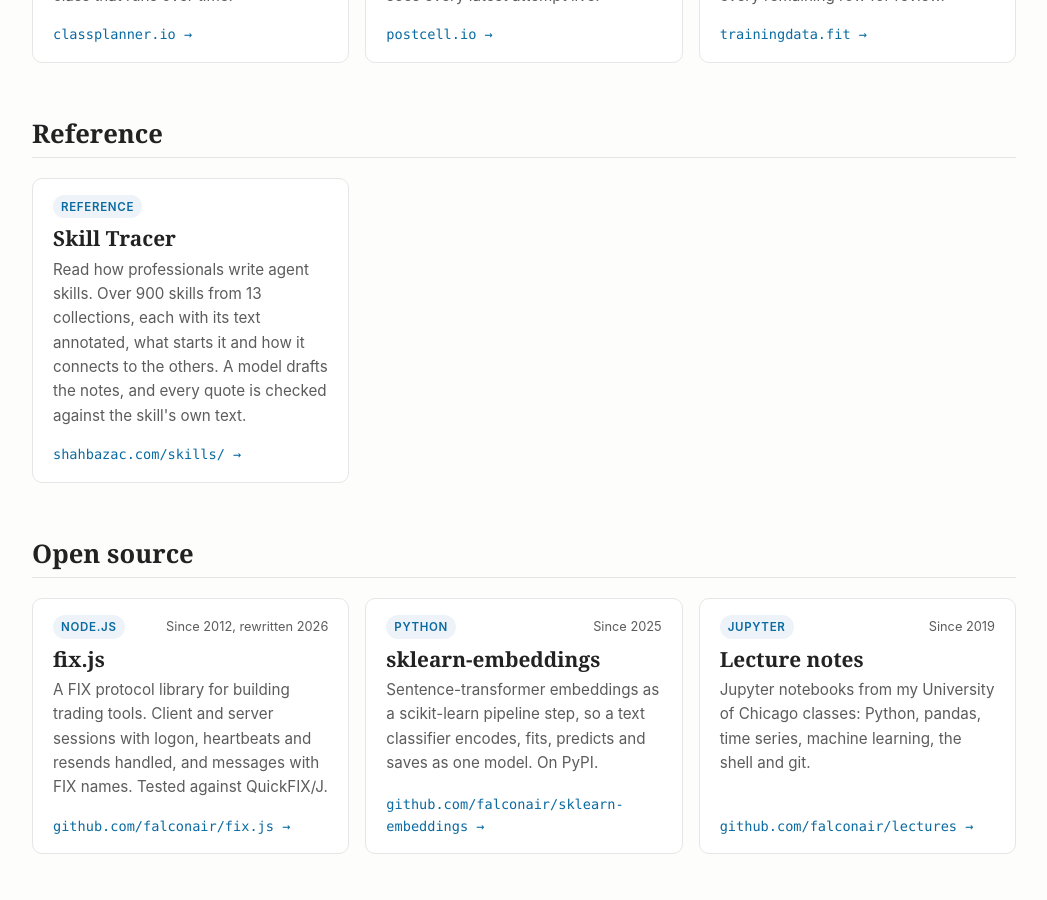
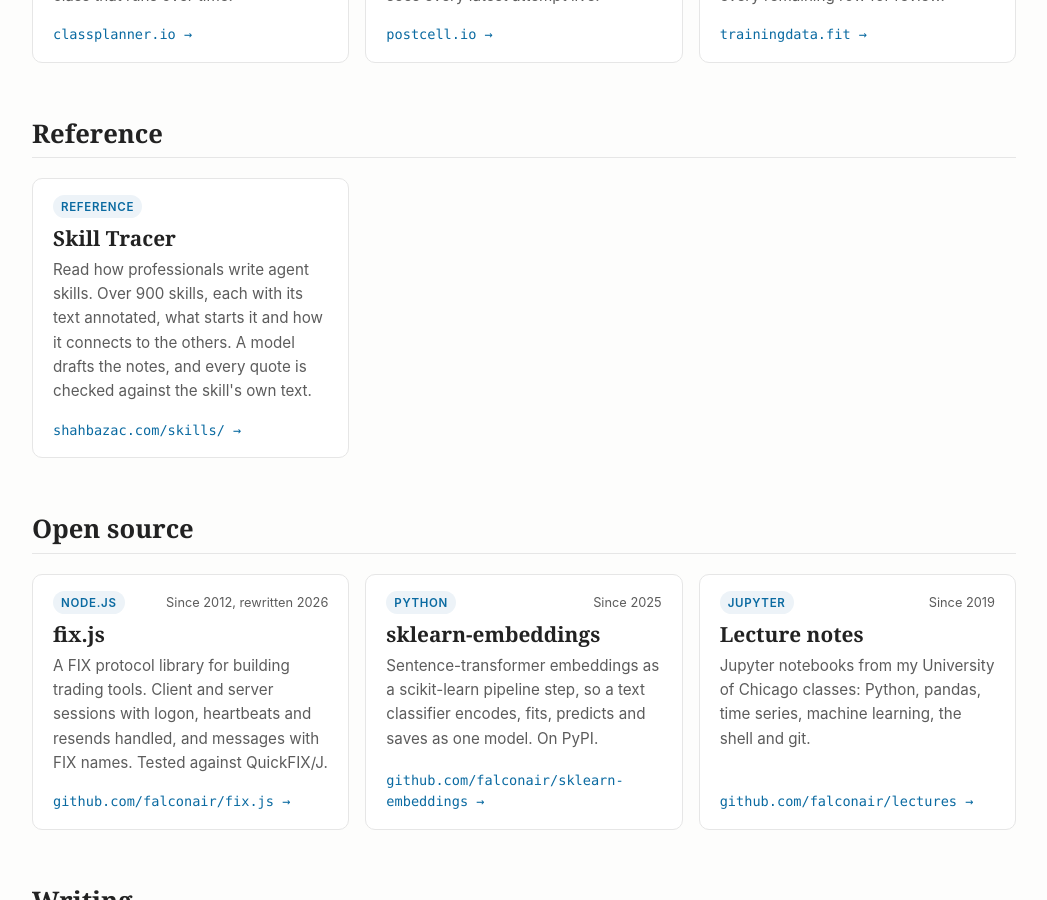
Before and after one commit to falconair/falconair.github.com, a Jekyll site: the page built from index.html, in a window 1280 px wide and 900 px high, scrolled down 1303 px. Shown: the whole window, without its empty margins (116-1163 px from the left). Built offline with Jekyll 4.4.1, drawn with Linux system fonts in a browser that asks for light colours.

Commit message:
Drop the collection count from the Skill Tracer card, so it doesn't go stale

```diff
--- a/_data/reference.yml
+++ b/_data/reference.yml
@@ -4,7 +4,6 @@
   url: https://shahbazac.com/skills/
   tag: Reference
   description: >-
-    Read how professionals write agent skills. Over 900 skills from 13
-    collections, each with its text annotated, what starts it and how it
-    connects to the others. A model drafts the notes, and every quote is
+    Read how professionals write agent skills. Over 900 skills, each with
+    its text annotated, what starts it and how it connects to the others. A model drafts the notes, and every quote is
     checked against the skill's own text.
```
